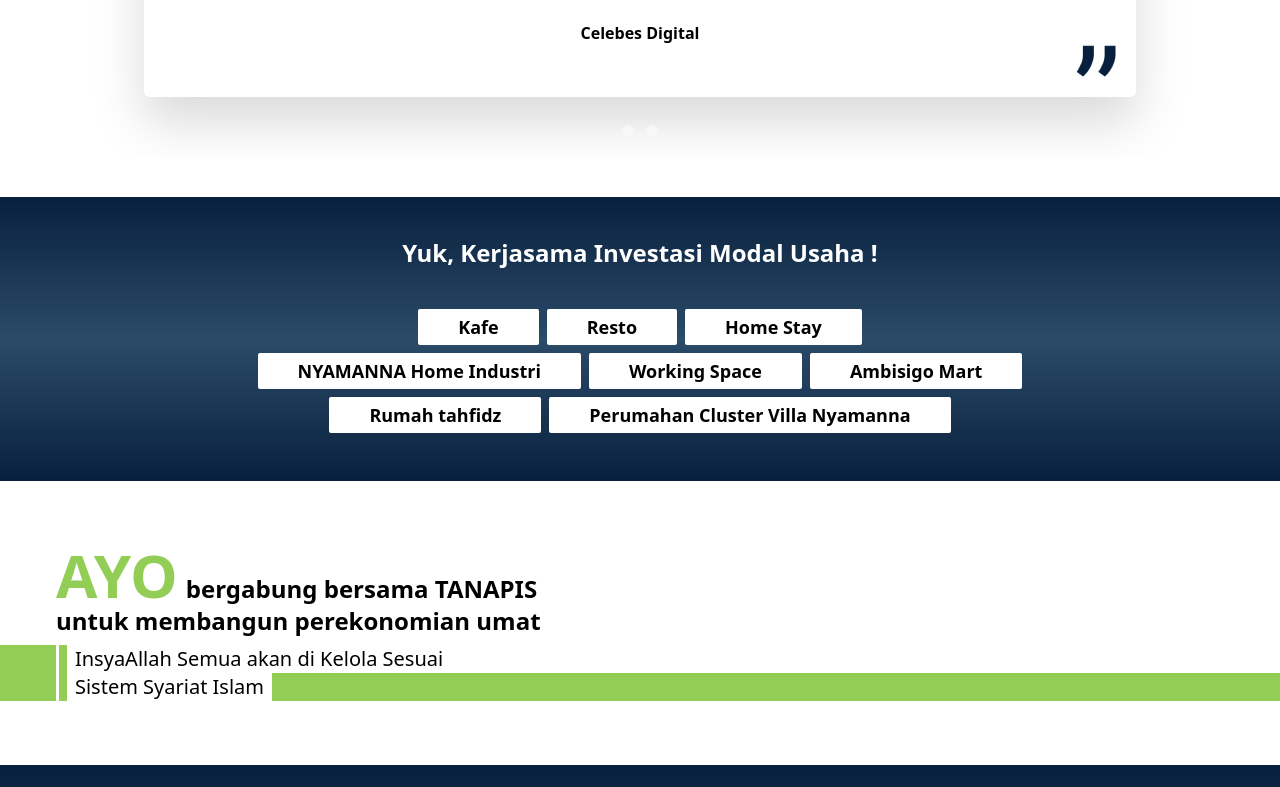
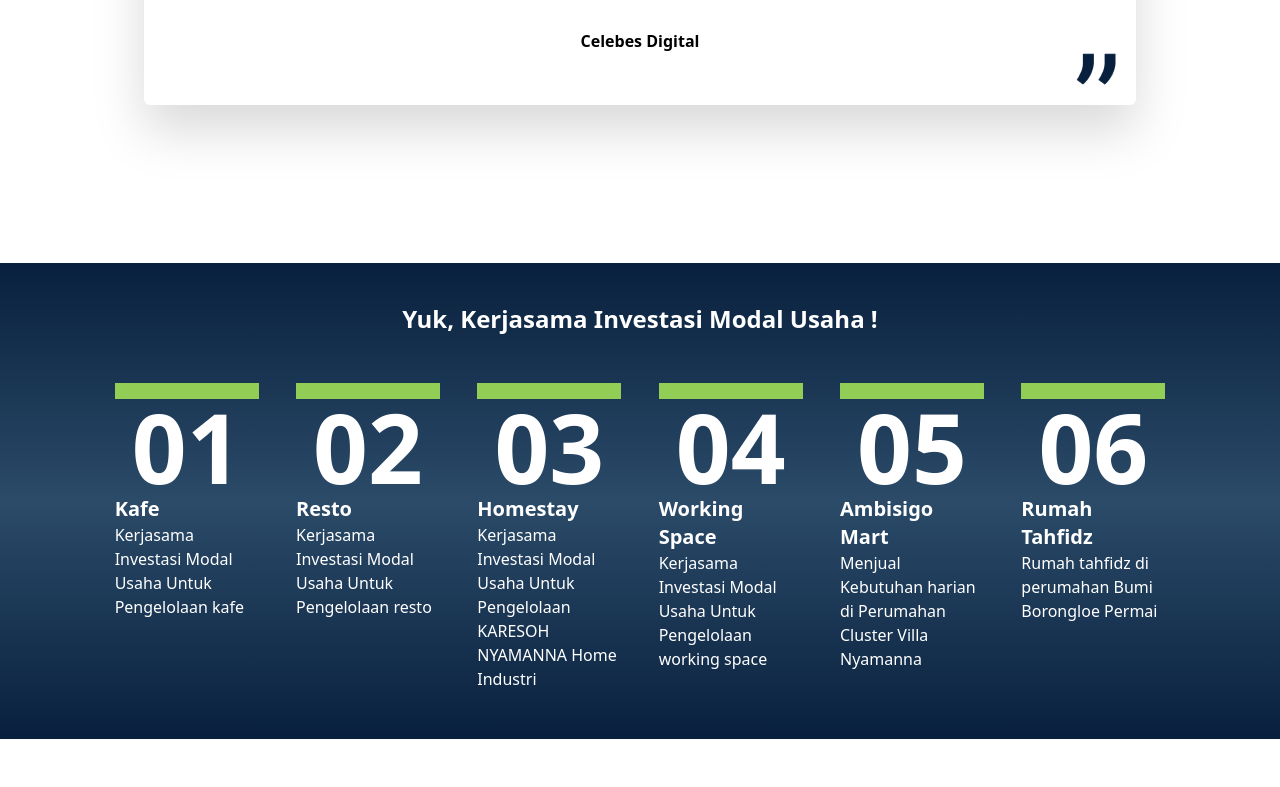
Before and after one commit to nadhirailmi/TANAPIS, a Vue app: page / in a window 1280 px wide. Shown: the part 3733-4520 px from the top of the page. Built offline with nearby package versions, Linux system fonts and the light colour scheme.

Commit message:
pls done

```diff
--- a/src/components/InveSa.vue
+++ b/src/components/InveSa.vue
@@ -1,40 +1,136 @@
 <template>
-    <div id="inves" class="flex items-center justify-center py-10 px-8 md:px-14 text-center mx-auto font-semibold h-fit bg-gradient-to-b from-[#08203D] via-[#2B4B69] to-[#08203D]">
-        <div>
-            <h1 class="text-white text-2xl mb-10">Yuk, Kerjasama Investasi Modal Usaha !</h1>
+    <div id="inves" class="items-center justify-center py-10 px-8 md:px-24 text-center mx-auto font-semibold h-fit bg-gradient-to-b from-[#08203D] via-[#2B4B69] to-[#08203D]">
 
-            <div class="md:flex justify-center my-1 text-base md:text-xl">
-                <div class="text-sm md:text-lg px-10 py-1 my-2 md:my-0 bg-white mx-1 rounded-sm">
-                    <h1>Kafe</h1>
+        <h1 class="mb-10 text-lg md:text-2xl text-white">Yuk, Kerjasama Investasi Modal Usaha !</h1>
+
+        <div class="md:flex justify-around w-full hidden">
+
+            <div class="text-white w-36 md:mx-0 mx-auto md:my-2">
+                <div class="py-2 bg-primary2">
                 </div>
-                <div class="text-sm md:text-lg px-10 py-1 my-2 md:my-0 bg-white mx-1 rounded-sm">
-                    <h1>Resto</h1>
+                <h1 class="text-8xl font-bold">01</h1>
+                <p class="text-left text-xl">Kafe</p>
+                <p class="text-left font-light">Kerjasama Investasi Modal Usaha Untuk Pengelolaan kafe</p>
+            </div>
+
+            <div class="text-white w-36 md:mx-0 mx-auto md:my-2">
+                <div class="py-2 bg-primary2">
                 </div>
-                <div class="text-sm md:text-lg px-10 py-1 my-2 md:my-0 bg-white mx-1 rounded-sm">
-                    <h1>Home Stay</h1>
+                <h1 class="text-8xl font-bold">02</h1>
+                <p class="text-left text-xl">Resto</p>
+                <p class="text-left font-light">Kerjasama Investasi Modal Usaha Untuk Pengelolaan resto</p>
+            </div>
+
+            <div class="text-white w-36 md:mx-0 mx-auto md:my-2">
+                <div class="py-2 bg-primary2">
+                </div>
+                <h1 class="text-8xl font-bold">03</h1>
+                <p class="text-left text-xl">Homestay</p>
+                <p class="text-left font-light">Kerjasama Investasi Modal Usaha Untuk Pengelolaan KARESOH NYAMANNA Home Industri</p>
+            </div>
+
+            <div class="text-white w-36 md:mx-0 mx-auto md:my-2">
+                <div class="py-2 bg-primary2">
+                </div>
+                <h1 class="text-8xl font-bold">04</h1>
+                <p class="text-left text-xl">Working Space</p>
+                <p class="text-left font-light">Kerjasama Investasi Modal Usaha Untuk Pengelolaan working space</p>
+            </div>
+
+            <div class="text-white w-36 md:mx-0 mx-auto md:my-2">
+                <div class="py-2 bg-primary2">
+                </div>
+                <h1 class="text-8xl font-bold">05</h1>
+                <p class="text-left text-xl">Ambisigo Mart</p>
+                <p class="text-left font-light">Menjual Kebutuhan harian di Perumahan Cluster Villa Nyamanna</p>
+            </div>
+
+            <div class="text-white w-36 md:mx-0 mx-auto md:my-2">
+                <div class="py-2 bg-primary2">
+                </div>
+                <h1 class="text-8xl font-bold">06</h1>
+                <p class="text-left text-xl">Rumah Tahfidz</p>
+                <p class="text-left font-light">Rumah tahfidz di perumahan Bumi Borongloe Permai</p>
+            </div>
+
+        </div>
+
+
+
+
+
+        <div class="md:hidden block">
+
+
+
+            <div id="default-carousel" class="relative w-full" data-carousel="slide">
+                <!-- Carousel wrapper -->
+                <div class="relative h-56 overflow-hidden rounded-lg md:h-96">
+                    <!-- Item 1 -->
+                    <div class="hidden duration-700 ease-in-out" data-carousel-item>
+                        <div class="text-white w-36 md:mx-0 mx-auto md:my-2">
+                            <div class="py-2 bg-primary2">
+                            </div>
+                            <h1 class="text-8xl font-bold">01</h1>
+                            <p class="text-left text-xl">Kafe</p>
+                            <p class="text-left font-light">Kerjasama Investasi Modal Usaha Untuk Pengelolaan kafe</p>
+                        </div>
+                    </div>
+                    <!-- Item 2 -->
+                    <div class="hidden duration-700 ease-in-out" data-carousel-item>
+                        <div class="text-white w-36 md:mx-0 mx-auto md:my-2">
+                            <div class="py-2 bg-primary2">
+                            </div>
+                            <h1 class="text-8xl font-bold">02</h1>
+                            <p class="text-left text-xl">Resto</p>
+                            <p class="text-left font-light">Kerjasama Investasi Modal Usaha Untuk Pengelolaan resto</p>
+                        </div>
+                    </div>
+                    <!-- Item 3 -->
+                    <div class="hidden duration-700 ease-in-out" data-carousel-item>
+                        <div class="text-white w-36 md:mx-0 mx-auto md:my-2">
+                            <div class="py-2 bg-primary2">
+                            </div>
+                            <h1 class="text-8xl font-bold">03</h1>
+                            <p class="text-left text-xl">Homestay</p>
+                            <p class="text-left font-light">Kerjasama Investasi Modal Usaha Untuk Pengelolaan KARESOH NYAMANNA Home Industri</p>
+                        </div>
+                    </div>
+                    <!-- Item 4 -->
+                    <div class="hidden duration-700 ease-in-out" data-carousel-item>
+                        <div class="text-white w-36 md:mx-0 mx-auto md:my-2">
+                            <div class="py-2 bg-primary2">
+                            </div>
+                            <h1 class="text-8xl font-bold">04</h1>
+                            <p class="text-left text-xl">Working Space</p>
+                            <p class="text-left font-light">Kerjasama Investasi Modal Usaha Untuk Pengelolaan working space</p>
+                        </div>
+                    </div>
+                    <!-- Item 5 -->
+                    <div class="hidden duration-700 ease-in-out" data-carousel-item>
+                        <div class="text-white w-36 md:mx-0 mx-auto md:my-2">
+                            <div class="py-2 bg-primary2">
+                            </div>
+                            <h1 class="text-8xl font-bold">05</h1>
+                            <p class="text-left text-xl">Ambisigo Mart</p>
+                            <p class="text-left font-light">Menjual Kebutuhan harian di Perumahan Cluster Villa Nyamanna</p>
+                        </div>
+                    </div>
+                    <!-- Item 6 -->
+                    <div class="hidden duration-700 ease-in-out" data-carousel-item>
+                        <div class="text-white w-36 md:mx-0 mx-auto md:my-2">
+                            <div class="py-2 bg-primary2">
+                            </div>
+                            <h1 class="text-8xl font-bold">06</h1>
+                            <p class="text-left text-xl">Rumah Tahfidz</p>
+                            <p class="text-left font-light">Rumah tahfidz di perumahan Bumi Borongloe Permai</p>
+                        </div>
+                    </div>
                 </div>
             </div>
 
-            <div class="md:flex justify-center md:my-2 text-base md:text-xl">
-                <div class="text-sm md:text-lg px-10 py-1 my-2 md:my-0 bg-white mx-1 rounded-sm">
-                    <h1>NYAMANNA Home Industri</h1>
-                </div>
-                <div class="text-sm md:text-lg px-10 py-1 my-2 md:my-0 bg-white mx-1 rounded-sm">
-                    <h1>Working Space</h1>
-                </div>
-                <div class="text-sm md:text-lg px-10 py-1 my-2 md:my-0 bg-white mx-1 rounded-sm">
-                    <h1>Ambisigo Mart</h1>
-                </div>
-            </div>
 
-            <div class="flex justify-center my-2 text-base md:text-xl">
-                <div class="text-sm md:text-lg px-10 py-1 bg-white mx-1 rounded-sm">
-                    <h1>Rumah tahfidz</h1>
-                </div>
-                <div class="text-sm md:text-lg px-10 py-1 bg-white mx-1 rounded-sm">
-                    <h1>Perumahan Cluster Villa Nyamanna</h1>
-                </div>
-            </div>
         </div>
+
     </div>
 </template>
--- a/src/components/TesTi.vue
+++ b/src/components/TesTi.vue
@@ -2,9 +2,11 @@
 
     <div class="md:pt-20 md:pb-10">
 
-        <div id="default-carousel" class="relative w-full" data-carousel="slide">
+    <div class="w-full bg-white rounded-md my-2 h-[450px]">
+
+        <div id="carousel" class="relative w-full " data-carousel="static"> <!-- Updated: disable auto-slide -->
             <!-- Carousel wrapper -->
-            <div class="relative overflow-hidden rounded-lg h-[450px] md:h-[400px] py-auto justify-center align-middle">
+            <div class="relative h-[450px] overflow-hidden rounded-t-md">
                 <!-- Item 1 -->
                 <div class="hidden duration-700 ease-in-out bg-white px-16 md:px-36" data-carousel-item>
                     <div class="bg-white drop-shadow-2xl mt-16 p-5 rounded-md ">
@@ -33,7 +35,7 @@
                             <img src="/public/assets/d 1.png" alt="" class="mx-auto border-[10px] border-white h-28 w-28 mt-[-100px] rounded-full">
                         </div>
 
-                            <p class="text-center w-[70%] mx-auto my-2 md:my-8 md:text-base text-xs">Lorem ipsum dolor sit amet consectetur adipisicing elit. Deleniti cupiditate veritatis omnis quis voluptates accusantium, dolorum voluptatum incidunt nulla quisquam exercitationem quo sapiente. Est tempora eos aperiam, fugiat mollitia minima.</p>
+                        <p class="text-center w-[70%] mx-auto my-2 md:my-8 md:text-base text-xs">Lorem, ipsum dolor sit amet consectetur adipisicing elit. Nesciunt, accusantium architecto rerum praesentium dolores accusamus laudantium debitis cumque numquam possimus.</p>
 
                         <p class="text-center font-bold md:text-base text-xs">Celebes Digital</p>
 
@@ -43,8 +45,8 @@
                         </div>
                     </div>
                 </div>
-                <!-- 33 -->
-                <div class="hidden duration-700 ease-in-out bg-white px-16 md:px-36" data-carousel-item>
+                <!-- Item 3 -->
+                <div class="hidden my-auto justify-center align-middle duration-700 ease-in-out bg-white px-16 md:px-36" data-carousel-item>
                     <div class="bg-white drop-shadow-2xl mt-16 p-5 rounded-md ">
                         <img src="/public/assets/“.png" alt="" class="md:w-10 md:h-8 w-8">
 
@@ -52,7 +54,7 @@
                             <img src="/public/assets/d 1.png" alt="" class="mx-auto border-[10px] border-white h-28 w-28 mt-[-100px] rounded-full">
                         </div>
 
-                            <p class="text-center w-[70%] mx-auto my-2 md:my-8 md:text-base text-xs">Lorem ipsum dolor sit amet consectetur adipisicing elit. Deleniti cupiditate veritatis omnis quis voluptates accusantium, dolorum voluptatum incidunt nulla quisquam exercitationem quo sapiente. Est tempora eos aperiam, fugiat mollitia minima.</p>
+                        <p class="text-center w-[70%] mx-auto my-2 md:my-8 md:text-base text-xs">Lorem ipsum dolor sit, amet consectetur adipisicing elit. Optio provident inventore quasi earum obcaecati ipsam eaque amet doloremque eveniet architecto!</p>
 
                         <p class="text-center font-bold md:text-base text-xs">Celebes Digital</p>
 
@@ -62,15 +64,13 @@
                         </div>
                     </div>
                 </div>
+                <!-- Additional items as needed -->
             </div>
-            <!-- Slider indicators -->
-            <div class="absolute z-30 flex -translate-x-1/2 bottom-5 left-1/2 space-x-3 rtl:space-x-reverse">
-                <button type="button" class="w-3 h-3 rounded-full" aria-current="true" aria-label="Slide 1" data-carousel-slide-to="0"></button>
-                <button type="button" class="w-3 h-3 rounded-full" aria-current="false" aria-label="Slide 2" data-carousel-slide-to="1"></button>
-            </div>
+
+
             <!-- Slider controls -->
             <button type="button" class="absolute top-0 start-0 z-30 flex items-center justify-center h-full px-4 cursor-pointer group focus:outline-none" data-carousel-prev>
-                <span class="inline-flex items-center justify-center w-10 h-10 rounded-full bg-white/30 dark:bg-gray-800/30 group-hover:bg-white/50 dark:group-hover:bg-gray-800/60 group-focus:ring-4 group-focus:ring-white dark:group-focus:ring-gray-800/70 group-focus:outline-none">
+                <span class="inline-flex items-center justify-center w-10 h-10 rounded-full bg-white/30 group-hover:bg-white/50 group-focus:ring-4 group-focus:ring-white group-focus:outline-none">
                     <svg class="w-4 h-4 text-black rtl:rotate-180" aria-hidden="true" xmlns="http://www.w3.org/2000/svg" fill="none" viewBox="0 0 6 10">
                         <path stroke="currentColor" stroke-linecap="round" stroke-linejoin="round" stroke-width="2" d="M5 1 1 5l4 4"/>
                     </svg>
@@ -78,7 +78,7 @@
                 </span>
             </button>
             <button type="button" class="absolute top-0 end-0 z-30 flex items-center justify-center h-full px-4 cursor-pointer group focus:outline-none" data-carousel-next>
-                <span class="inline-flex items-center justify-center w-10 h-10 rounded-full bg-white/30 dark:bg-gray-800/30 group-hover:bg-white/50 dark:group-hover:bg-gray-800/60 group-focus:ring-4 group-focus:ring-white dark:group-focus:ring-gray-800/70 group-focus:outline-none">
+                <span class="inline-flex items-center justify-center w-10 h-10 rounded-full bg-white/30 group-hover:bg-white/50 group-focus:ring-4 group-focus:ring-white group-focus:outline-none">
                     <svg class="w-4 h-4 text-black rtl:rotate-180" aria-hidden="true" xmlns="http://www.w3.org/2000/svg" fill="none" viewBox="0 0 6 10">
                         <path stroke="currentColor" stroke-linecap="round" stroke-linejoin="round" stroke-width="2" d="m1 9 4-4-4-4"/>
                     </svg>
@@ -87,7 +87,7 @@
             </button>
         </div>
 
-
+    </div>
 
 </div>
 
```
Also changed, not shown: 2 other files (tests, documents, lock files or other folders). Lines whose indentation alone changed are shown as unchanged.
